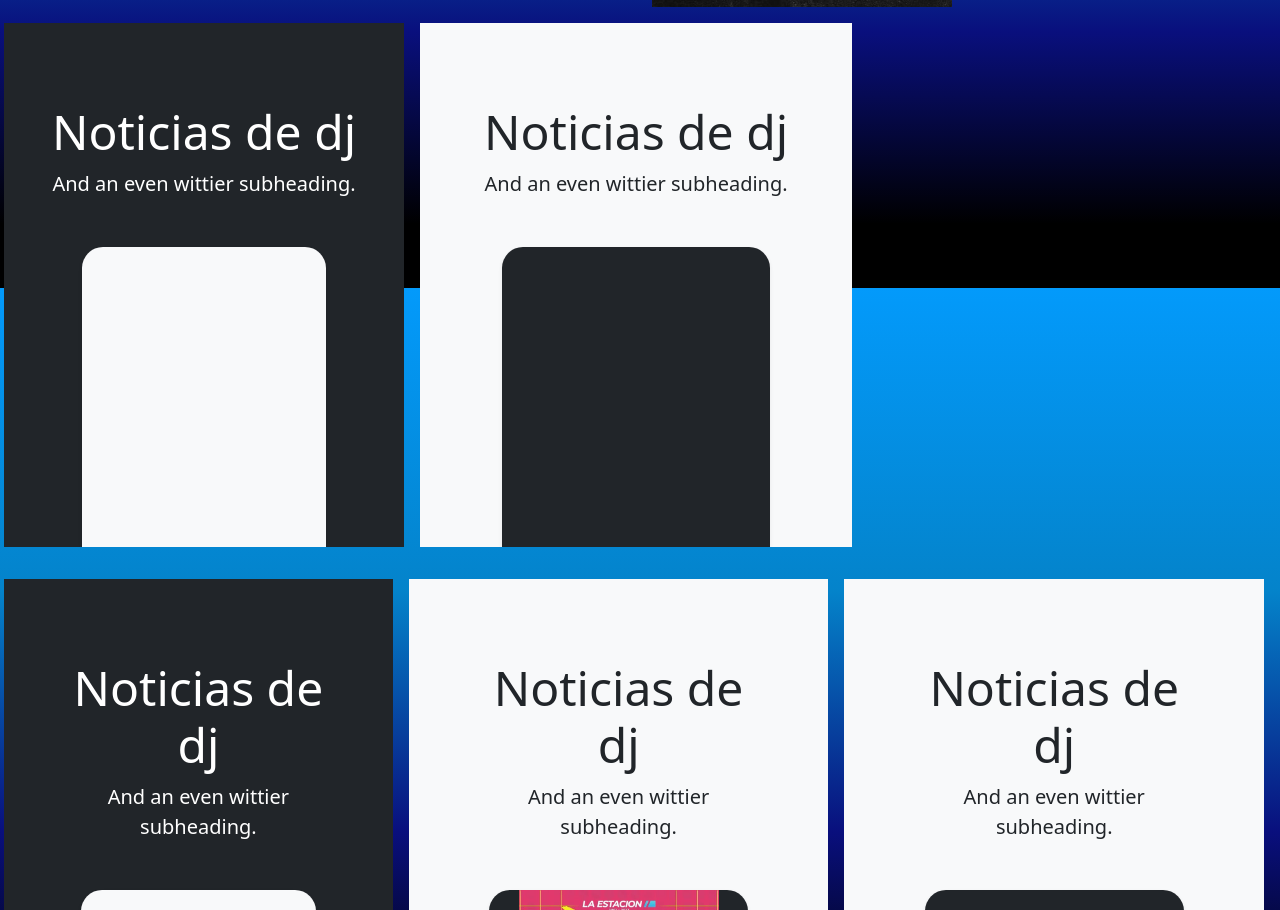
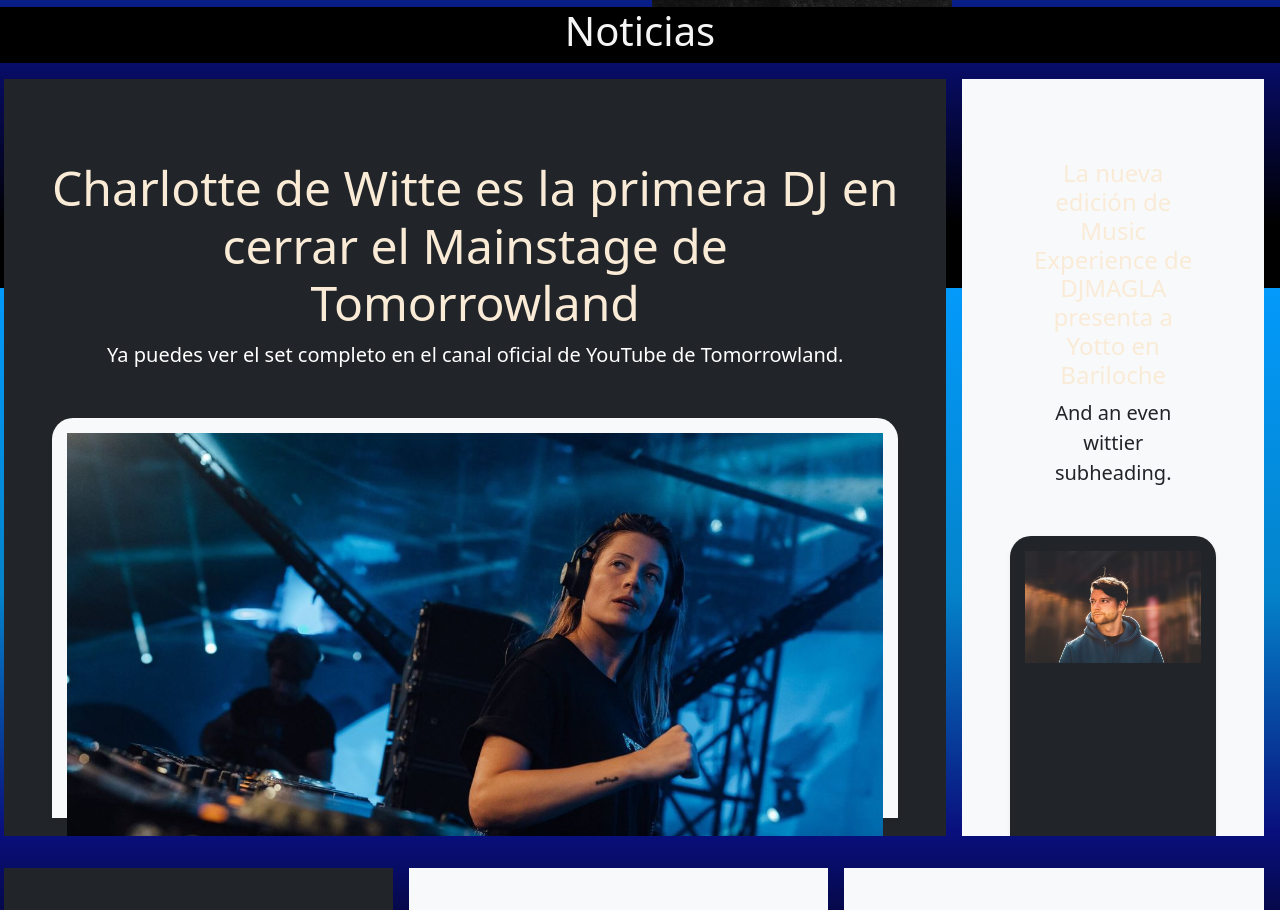
Before and after one commit to jereacosta/la-estacion, a plain HTML site: page radio.html in a window 1280 px wide. Shown: the part 512-1422 px from the top of the page. Drawn offline with nearby package versions, Linux system fonts and the light colour scheme.

Commit message:
Seccion de noticias en radio, animaciones en los titulos de articulos

```diff
--- a/css/estilos.css
+++ b/css/estilos.css
@@ -19,7 +19,7 @@
 header {
   color: white;
   background-image: url(https://cordobabeat.com/wp-content/uploads/2019/02/Green-Velvet-La-Estaci%C3%B3n-5-1024x682.jpeg);
-  background-position: 100px 100px;
+  background-position: 100px 10px;
   background-size: cover;
 }
 header img {
@@ -162,9 +162,50 @@
   width: 100%;
   font-size: 20px;
 }
-.imagenradio{
+.imagenradio {
   width: 300px;
   height: 400px;
+}
+.cartelnoticias {
+  width: 100%;
+  height: 50%;
+  background-color: black;
+  color: whitesmoke;
+  text-align: center;
+}
+.articulos-noticias1 {
+  width: 100%;
+  height: auto;
+  margin-top: 50px;
+  display: flex;
+}
+.charlote {
+  width: 60%;
+  height: auto;
+}
+.charlote a {
+  transition: transform 0.2s;
+}
+.display-5 {
+  color: antiquewhite;
+  transition: transform 0.2s;
+}
+.display-5:hover {
+  transform: scale(1.1);
+  text-decoration: none;
+  color: antiquewhite;
+}
+
+.yotto {
+  width: 40%;
+  font-size: 12px;
+  text-align: justify;
+}
+.img-fluid {
+  margin-top: 10px;
+  display: flex;
+  justify-content: center;
+  padding: 15px;
 }
 /*diseño movil*/
 @media screen and (max-width: 480px) {
--- a/radio.html
+++ b/radio.html
@@ -16,7 +16,7 @@
   <body>
     <div>
       <header> <header class="justify-content-center">
-        <img
+        <img class="mx-auto d-block"
           src="Recursos/la-estacion-geader-removebg-preview.png"
           alt="la-estacion-geader"
         />
@@ -62,25 +62,30 @@
       <img class="imagenradio" src="recursos/Radio.jpg" alt="Radio showcase" />
 
     </div>
+    <Div class="cartelnoticias"><h1>Noticias</h1></Div>
 
 
-    <div class="d-md-flex flex-md-equal w-100 my-md-3 ps-md-3">
-      <div class="text-bg-dark me-md-3 pt-3 px-3 pt-md-5 px-md-5 text-center overflow-hidden">
-        <div class="my-3 py-3">
-          <h2 class="display-5">Noticias de dj</h2>
+    <div class="d-md-flex flex-md-equal w-100 my-md-3 ps-md-3 articulos-noticias1">
+      <div class="charlotte text-bg-dark me-md-3 pt-3 px-3 pt-md-5 px-md-5 text-center overflow-hidden">
+        <div class="charlotte my-3 py-3">
+          <h2 href="#" class=" display-5 text-decoration-none">Charlotte de Witte es la primera DJ en cerrar el Mainstage de Tomorrowland</h2>
+          <p class="lead ">Ya puedes ver el set completo en el canal oficial de YouTube de Tomorrowland.</p>
+        </div>
+        <div class="bg-light shadow-sm mx-auto" style="width: auto; height: 400px; border-radius: 21px 21px 0 0;">
+          <img src="recursos/charlotte-de-witte.jpg" class="img-fluid" alt="Charlotte de witthe"
+         ></div>
+      </div>
+      <div class="yotto bg-light me-md-3 pt-3 px-3 pt-md-5 px-md-5 text-center overflow-hidden">
+        <div class="my-3 p-3">
+          <h2 class="display-5 fs-4">La nueva edición de Music Experience de DJMAGLA presenta a Yotto en Bariloche</h2>
           <p class="lead">And an even wittier subheading.</p>
         </div>
-        <div class="bg-light shadow-sm mx-auto" style="width: 80%; height: 300px; border-radius: 21px 21px 0 0;"></div>
-      </div>
-      <div class="bg-light me-md-3 pt-3 px-3 pt-md-5 px-md-5 text-center overflow-hidden">
-        <div class="my-3 p-3">
-          <h2 class="display-5">Noticias de dj</h2>
-          <p class="lead">And an even wittier subheading.</p>
+        <div class="bg-dark shadow-sm mx-auto" style="width: auto; height: 300px; border-radius: 21px 21px 0 0;">
+          <img src="Recursos/yotto.jpg" class="img-fluid" alt="djyotto">
         </div>
-        <div class="bg-dark shadow-sm mx-auto" style="width: 80%; height: 300px; border-radius: 21px 21px 0 0;"></div>
       </div>
     </div>
-    <div class="d-md-flex flex-md-equal w-100 my-md-3 ps-md-3">
+    <div class="d-md-flex flex-md-equal w-100 my-md-3 ps-md-3 articulos-noticias2">
       <div class="text-bg-dark me-md-3 pt-3 px-3 pt-md-5 px-md-5 text-center overflow-hidden">
         <div class="my-3 py-3">
           <h2 class="display-5">Noticias de dj</h2>
```
Also changed, not shown: index.html (+1 -1 lines), media.html (+1 -1 lines), Recursos/charlotte-de-witte.jpg (added), Recursos/yotto.jpg (added).
